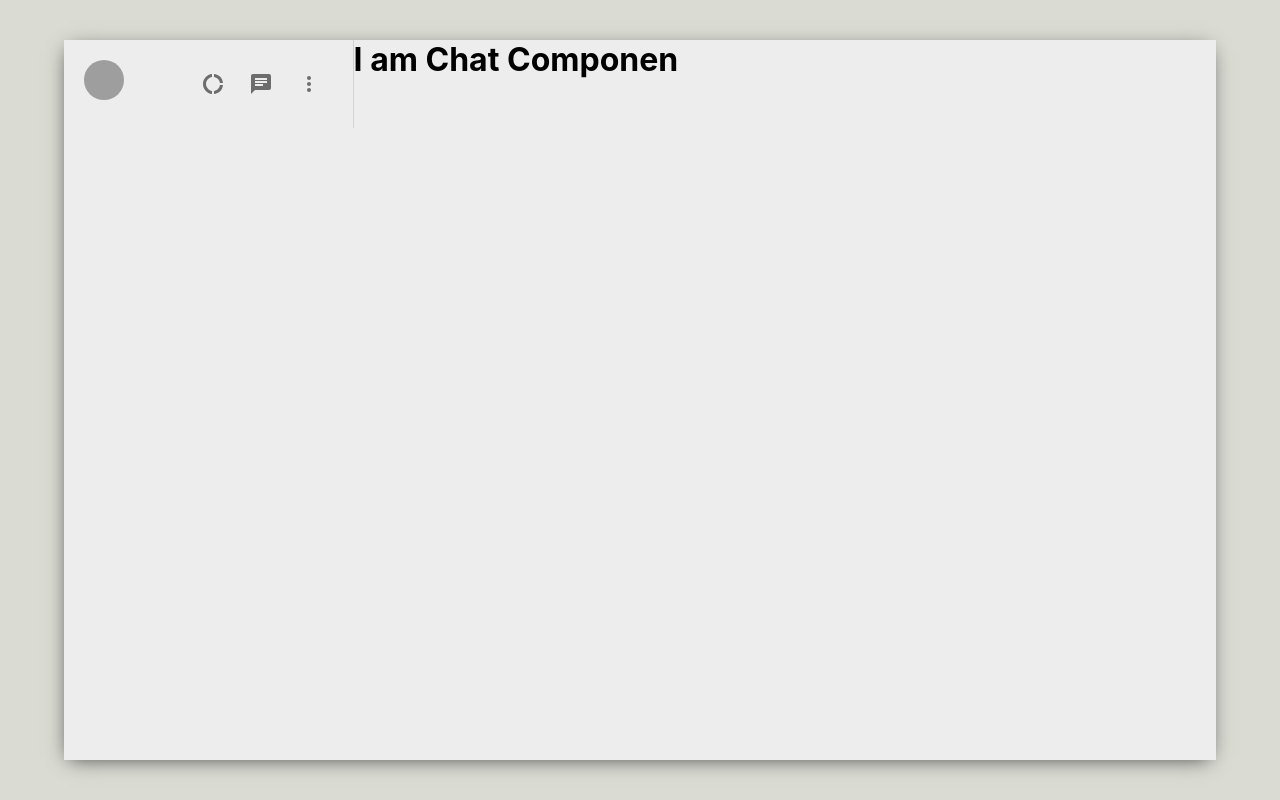
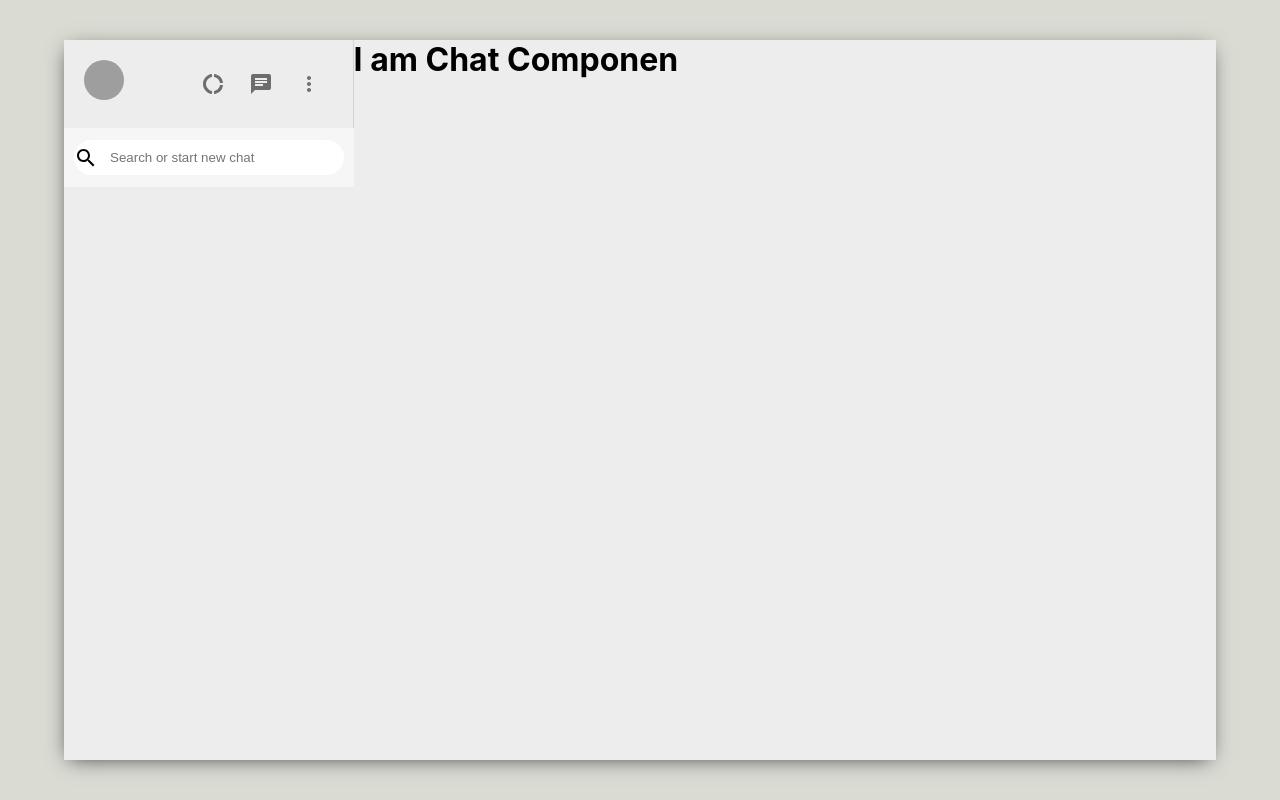
Before and after one commit to afrinnusrat/whatsapp-web-clone-frontend, a React (Create React App) app: page / in a window 1280 px wide. Built offline with nearby package versions, Linux system fonts and the light colour scheme; grey boxes are pictures that could not be loaded.

Commit message:
Styling for sidebar__search, sidebar__searchContainer, .sidebar__searchContainer > input

```diff
--- a/src/Sidebar.css
+++ b/src/Sidebar.css
@@ -15,3 +15,26 @@
   margin-right: 2vw;
   font-size: 24px !important;
 }
+
+.sidebar__search {
+  display: flex;
+  align-items: center;
+  background-color: #f6f6f6;
+  height: 39px;
+  padding: 10px;
+}
+
+.sidebar__searchContainer {
+  display: flex;
+  align-items: center;
+  background-color: white;
+  width: 100%;
+  height: 35px;
+  border-radius: 20px;
+}
+
+.sidebar__searchContainer > input {
+  border: none;
+  outline-width: 0;
+  margin-left: 10px;
+}
--- a/src/Sidebar.js
+++ b/src/Sidebar.js
@@ -4,6 +4,7 @@
 import DonutLargeIcon from "@material-ui/icons/DonutLarge";
 import MoreVertIcon from "@material-ui/icons/MoreVert";
 import { Avatar, IconButton } from "@material-ui/core";
+import { SearchOutlined } from "@material-ui/icons";
 
 function Sidebar() {
   return (
@@ -24,6 +25,12 @@
           </IconButton>
         </div>
       </div>
+      <div className="sidebar__search">
+        <div className="sidebar__searchContainer">
+          <SearchOutlined />
+          <input placeholder="Search or start new chat" type="text" />
+        </div>
+      </div>
     </div>
   );
 }
```
